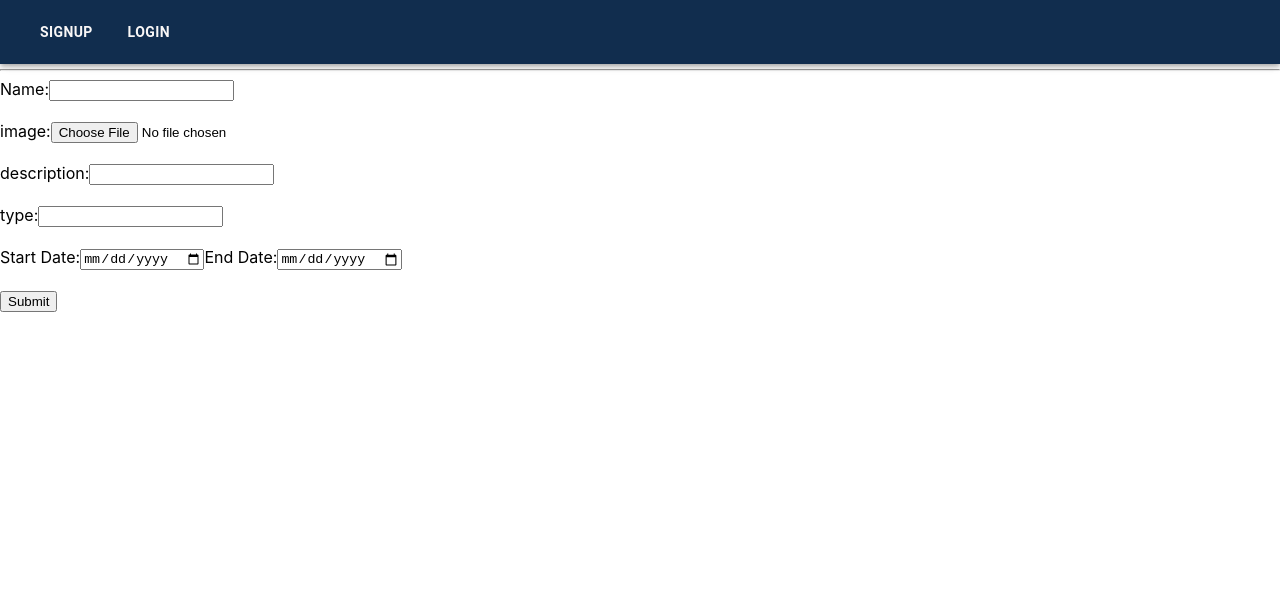
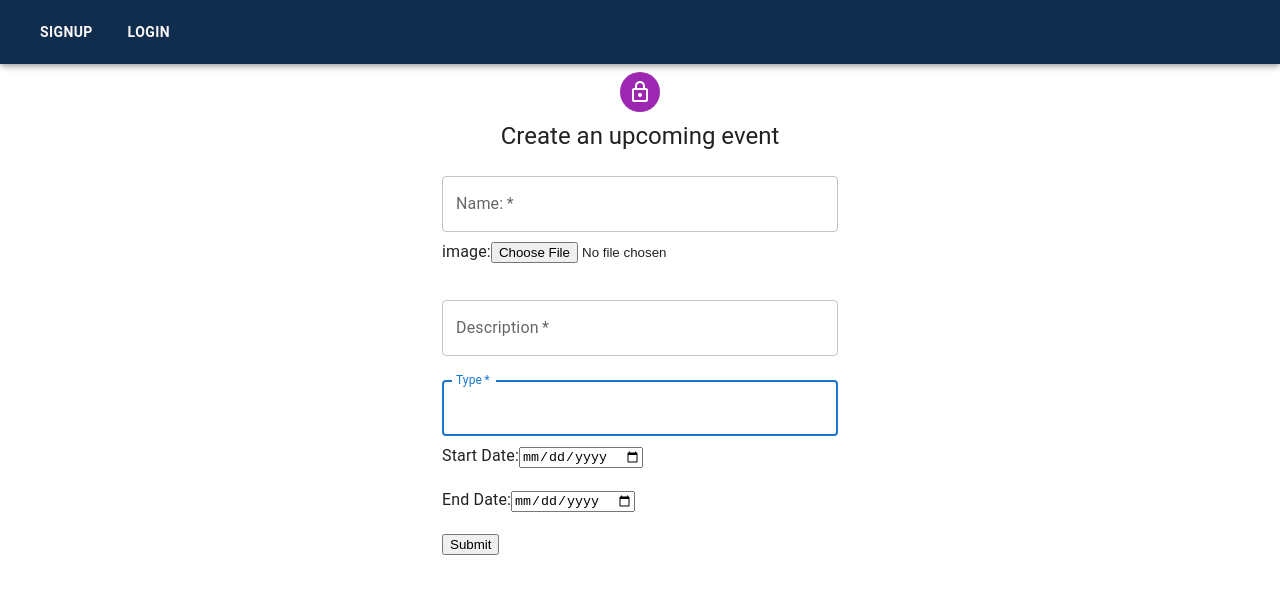
Before and after one commit to ci6803/wobbly-client, a React (Create React App) app: page /festival/add in a window 1280 px wide. Shown: the top 594 px of the page. Built offline with nearby package versions, Linux system fonts and the light colour scheme.

Commit message:
formbug fixed, transferred code from hisnju

```diff
--- a/src/components/AddFestival/AddFestival.js
+++ b/src/components/AddFestival/AddFestival.js
@@ -2,6 +2,20 @@ import {uploadImage} from "../../api/service"
 import React, { useState } from 'react'
 import axios from 'axios';
 import { useNavigate } from 'react-router-dom';
+import Avatar from "@mui/material/Avatar";
+import Button from "@mui/material/Button";
+import IconButton from "@mui/material/IconButton";
+import CssBaseline from "@mui/material/CssBaseline";
+import TextField from "@mui/material/TextField";
+import FormControlLabel from "@mui/material/FormControlLabel";
+import Checkbox from "@mui/material/Checkbox";
+import Grid from "@mui/material/Grid";
+import Box from "@mui/material/Box";
+import LockOutlinedIcon from "@mui/icons-material/LockOutlined";
+import Typography from "@mui/material/Typography";
+import Container from "@mui/material/Container";
+import Link from "@mui/material/Link";
+import { createTheme, ThemeProvider } from "@mui/material/styles";
 const API_URL = "http://localhost:5005";
 
 
@@ -53,34 +67,93 @@ function AddFestival() {
 
     return (
         <div className="AddFestival">
-            <h2>Create an Upcoming Festival</h2>
-            <hr></hr>
-            <form onSubmit={handleSubmit}>
-                <label>Name:</label>
-                <input type='text' name='name' value={festival.name} onChange={handleChange}/>
-                <br>
-                </br>
+      <Container component="main" maxWidth="xs">
+        <CssBaseline />
+        <Box
+          sx={{
+            marginTop: 8,
+            display: "flex",
+            flexDirection: "column",
+            alignItems: "center",
+          }}
+        >
+          <Avatar sx={{ m: 1, bgcolor: "secondary.main" }}>
+            <LockOutlinedIcon />
+          </Avatar>
+          <Typography component="h1" variant="h5">
+            Create an upcoming event
+          </Typography>
+
+          <Box
+            component="form"
+            onSubmit={handleSubmit}
+            noValidate
+            sx={{ mt: 1 }}
+          >
+            <TextField
+              margin="normal"
+              required
+              fullWidth
+              id="name"
+              type="name"
+              label="Name:"
+              name="name"
+              value={festival.name}
+              autoComplete="name"
+              autoFocus
+              onChange={handleChange}
+            />
                 <label>image:</label>
                 <input type="file" onChange={(e) => handleFileUpload(e)} />
                 <br>
                 </br>
-                <label>description:</label>
-                <input type='text' name='description' value={festival.description} onChange={handleChange}/>
-                <br>
-                </br>
-                <label>type:</label>
-                <input type='text' name='type' value={festival.type} onChange={handleChange}/>
-                <br>
-                </br>
+            <TextField
+              margin="normal"
+              required
+              fullWidth
+              id="description"
+              type="description"
+              label="Description"
+              name="description"
+              value={festival.description}
+              autoComplete="description"
+              autoFocus
+              onChange={handleChange}
+            />
+                <TextField
+              margin="normal"
+              required
+              fullWidth
+              id="type"
+              type="type"
+              label="Type"
+              name="type"
+              value={festival.type}
+              autoComplete="type"
+              autoFocus
+              onChange={handleChange}
+            />
                 <label>Start Date:</label>
-                <input type='date' name='startDate' value={festival.startDate} onChange={handleChange}/>
-                <label>End Date:</label>
-                <input type='date' name='endDate' value={festival.endDate} onChange={handleChange}/>
-                <br>
-                </br>
-                <button type='submit'>Submit</button>
-            </form>
-        </div>
+            <input
+              type="date"
+              name="startDate"
+              value={festival.startDate}
+              onChange={handleChange}
+            />
+            <br></br>
+            <label>End Date:</label>
+            <input
+              type="date"
+              name="endDate"
+              value={festival.endDate}
+              onChange={handleChange}
+            />
+                <br></br>
+            <button type="submit">Submit</button>
+          </Box>
+        </Box>
+      </Container>
+    </div>
     )
 }
 
```
